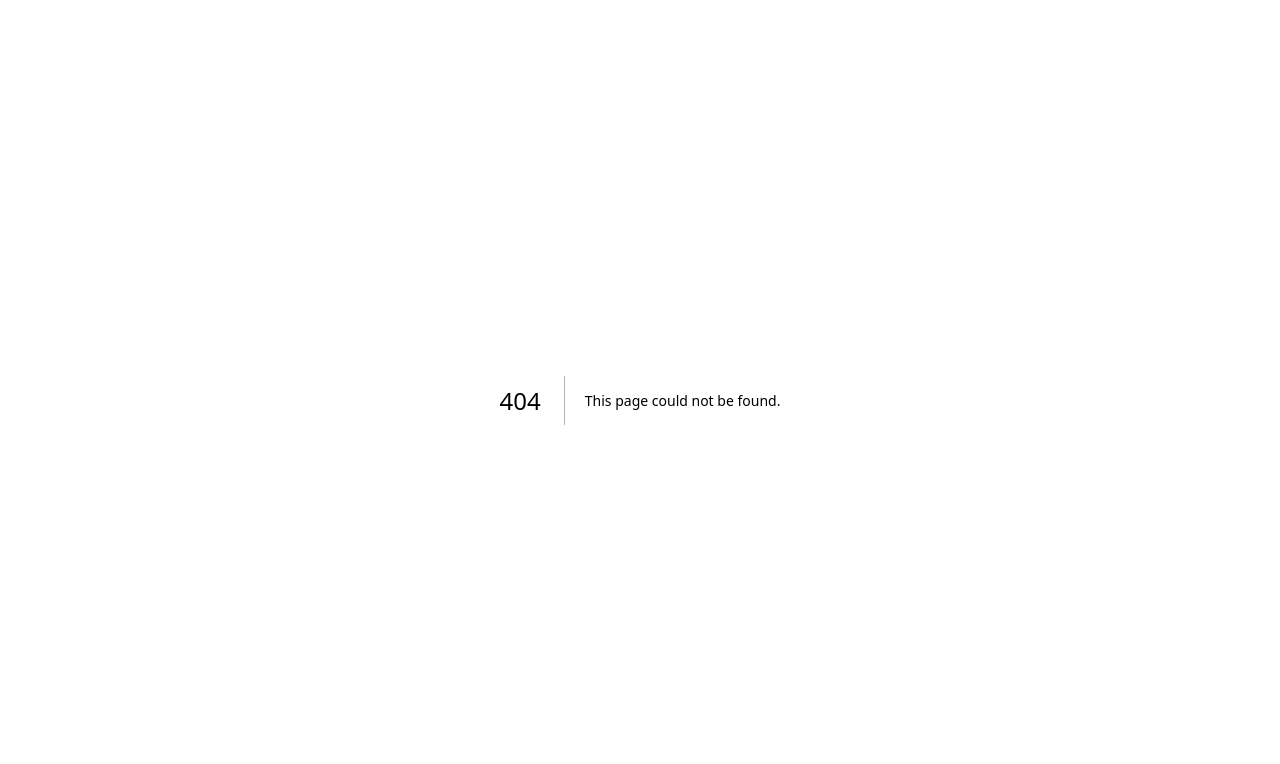
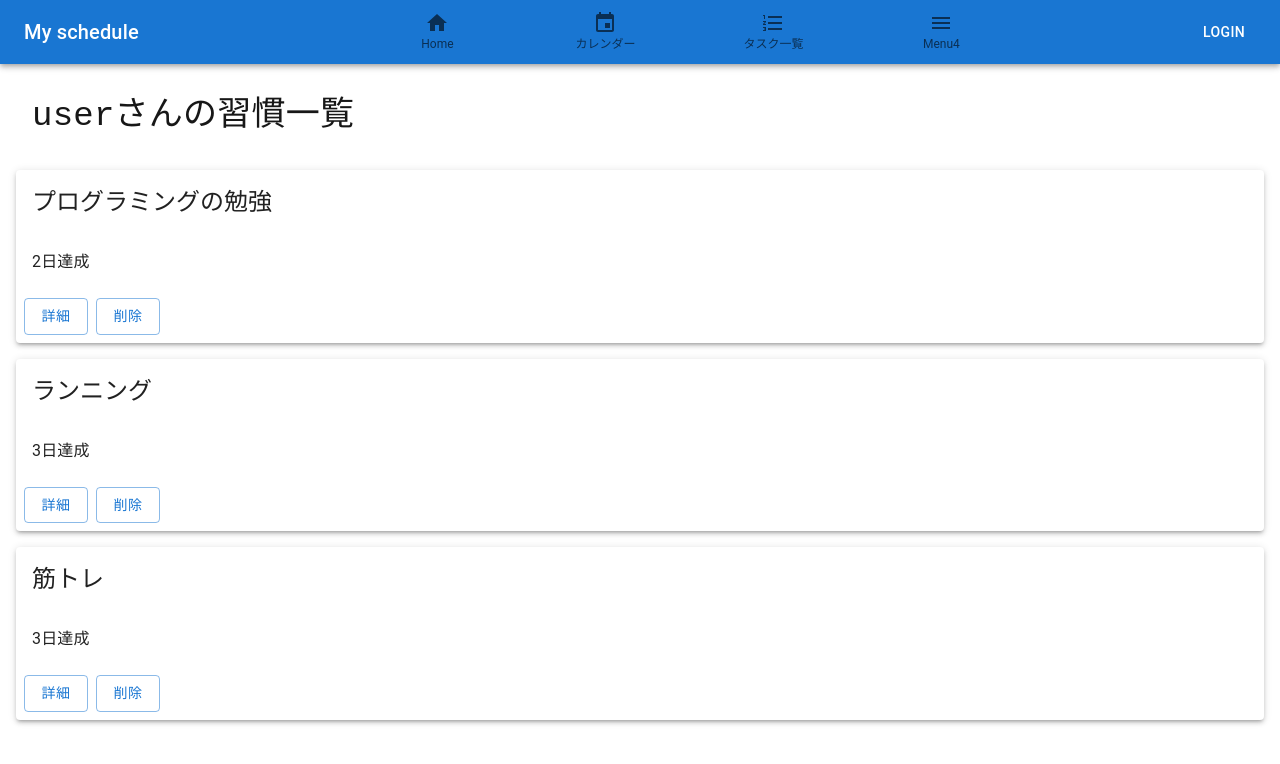
Before and after one commit to s1F102201492/my-schedule, a Next.js app: page /list in a window 1280 px wide. Before the commit this address had no page. Shown: the top 764 px of the page. Built offline with nearby package versions, Linux system fonts and the light colour scheme; what @mui/material-nextjs would draw is missing.

Commit message:
タスク一覧ページ簡単に作成

```diff
--- /dev/null
+++ b/app/allListcomponents/AllTodoItem.tsx
@@ -0,0 +1,50 @@
+import { Button, Card, CardActions, CardContent, CardHeader, Typography } from '@mui/material';
+import React from 'react'
+
+interface TodoProps {
+    id: string;
+    title: string;
+    description: string | null;
+    continuedays: number;
+    checkedDates: Record<string, boolean | undefined>;
+    startdate: string;
+    enddate: string;
+    interval: number | string[];
+    // intervalには数字か配列（曜日を格納する）
+  };
+
+interface TodoItemProps {
+    todo: TodoProps;
+};
+
+const AllTodoItem:React.FC<TodoItemProps> = ({ todo }) => {
+    const descriptionnull = (description:string | null) => {
+        if (description === 'string') { //詳細が書かれている場合はtrue,ない場合はfalse
+            return true;
+        } else {
+            return false;
+        }
+    }
+  return (
+    <div>
+        <Card sx={{ mx: 2, mb: 2, boxShadow: 3 }}>
+            <CardHeader title={todo.title} />
+            <CardContent>
+                {/* <Typography>
+                    詳細:{descriptionnull(todo.description) ? todo.description : 'なし' }
+                </Typography> */}
+                <Typography>
+                    {todo.continuedays}日達成
+                </Typography>
+
+            </CardContent>
+            <CardActions>
+                <Button variant='outlined'>詳細</Button>
+                <Button variant='outlined'>削除</Button>
+            </CardActions>
+        </Card>
+    </div>
+  )
+}
+
+export default AllTodoItem
--- /dev/null
+++ b/app/allListcomponents/AllTodoList.tsx
@@ -0,0 +1,23 @@
+'use client';
+
+import React, { useContext } from 'react';
+import { TodoContext } from '../components/TodoContext';
+import AllTodoItem from './AllTodoItem';
+
+const AllTodoList = () => {
+    const todoContext = useContext(TodoContext);
+
+      if (!todoContext) {
+        throw new Error('TodoContext is undefined. Make sure to use TodoProvider.');
+      }
+
+      const { todos } = todoContext;
+
+  return (
+    <div>
+        {todos.map((todo) => <AllTodoItem key={todo.id} todo={todo} />)}
+    </div>
+  )
+}
+
+export default AllTodoList
--- /dev/null
+++ b/app/components/Detail.tsx
@@ -0,0 +1,9 @@
+import React from 'react'
+
+const Detail = () => {
+  return (
+    <div>Detail</div>
+  )
+}
+
+export default Detail
--- a/app/components/Header.tsx
+++ b/app/components/Header.tsx
@@ -12,6 +12,7 @@ import HomeIcon from '@mui/icons-material/Home';
 import EventIcon from '@mui/icons-material/Event';
 import MenuIcon from '@mui/icons-material/Menu';
 import Link from 'next/link';
+import FormatListNumberedIcon from '@mui/icons-material/FormatListNumbered';
 
 const Header = () => {
   const [value, setValue] = React.useState('');
@@ -49,10 +50,11 @@ const Header = () => {
               href="/calendar"
             />
             <BottomNavigationAction
-              label="Menu3"
-              value='Menu3'
-              icon={<MenuIcon />}
-              href="/"
+              label="タスク一覧"
+              value='list'
+              icon={<FormatListNumberedIcon />}
+              component={Link}
+              href="/list"
             />
             <BottomNavigationAction
               label="Menu4"
--- /dev/null
+++ b/app/list/page.tsx
@@ -0,0 +1,23 @@
+import React from 'react'
+import Header from '../components/Header'
+import AllTodoList from '../allListcomponents/AllTodoList'
+import { Typography } from '@mui/material'
+
+const page = () => {
+  return (
+    <div>
+        <Header />
+        <Typography
+        variant="h4"
+        fontFamily="Monospace"
+        component="div"
+        sx={{ m: 4 }}
+        >
+            userさんの習慣一覧
+        </Typography>
+        <AllTodoList />
+    </div>
+  )
+}
+
+export default page
--- a/app/listcomponents/TodoChecked.tsx
+++ b/app/listcomponents/TodoChecked.tsx
@@ -16,10 +16,10 @@ interface TodoProps {
   };
 
 interface TodoItemProps {
-    todos: TodoProps;
+    todo: TodoProps;
 }
 
-const TodoChecked: React.FC<TodoItemProps> = ({ todos }) => {
+const TodoChecked: React.FC<TodoItemProps> = ({ todo }) => {
   const todoContext = useContext(TodoContext);
 
     if (!todoContext) {
@@ -30,17 +30,17 @@ const TodoChecked: React.FC<TodoItemProps> = ({ todos }) => {
     const todayHyphen = new Date().toISOString().split('T')[0]; // Format today as 'yyyy-mm-dd'
 
     const handleCheck = () => {
-      toggleChecked(todos.id, todayHyphen);
+      toggleChecked(todo.id, todayHyphen);
     };
 
   return (
     <div style={{opacity: 0.4}}>
         <ListItem>
           <Checkbox
-          checked={!!todos.checkedDates[todayHyphen]}
+          checked={!!todo.checkedDates[todayHyphen]}
           onChange={handleCheck} />
-          <ListItemText primary={todos.title} />
-          {todos.continuedays + 1}日目
+          <ListItemText primary={todo.title} />
+          {todo.continuedays + 1}日目
         </ListItem>
     </div>
   )
--- a/app/listcomponents/TodoItem.tsx
+++ b/app/listcomponents/TodoItem.tsx
@@ -16,10 +16,10 @@ interface TodoProps {
   };
 
 interface TodoItemProps {
-    todos: TodoProps;
+    todo: TodoProps;
 };
 
-const TodoItem: React.FC<TodoItemProps> = ({ todos }) => {
+const TodoItem: React.FC<TodoItemProps> = ({ todo }) => {
   const todoContext = useContext(TodoContext);
 
   if (!todoContext) {
@@ -30,17 +30,17 @@ const TodoItem: React.FC<TodoItemProps> = ({ todos }) => {
   const todayHyphen = new Date().toISOString().split('T')[0]; // Format today as 'yyyy-mm-dd'
 
   const handleCheck = () => {
-    toggleChecked(todos.id, todayHyphen);
+    toggleChecked(todo.id, todayHyphen);
   };
 
   return (
     <div>
         <ListItem>
         <Checkbox
-        checked={!!todos.checkedDates[todayHyphen]}
+        checked={!!todo.checkedDates[todayHyphen]}
         onChange={handleCheck} />
-          <ListItemText primary={todos.title} />
-          {todos.continuedays + 1}日目
+          <ListItemText primary={todo.title} />
+          {todo.continuedays + 1}日目
           <IconButton aria-label="delete">
           <DeleteIcon />
           </IconButton>
--- a/app/listcomponents/TodoList.tsx
+++ b/app/listcomponents/TodoList.tsx
@@ -59,14 +59,14 @@ const TodoList: React.FC<TodoListProps> = ({ todos }) => {
     <div>
         {/* 完了していないリスト */}
         <List sx={{ width: '100%', maxWidth: 500 }} disablePadding>
-          {notchecktodos.map((todo:TodoProps) => <TodoItem key={todo.id} todos={todo} />)}
+          {notchecktodos.map((todo:TodoProps) => <TodoItem key={todo.id} todo={todo} />)}
         </List>
         <br />
 
         {/* 完了してしたリスト、うすくする */}
         <Typography variant='h6' m={2}>完了したリスト</Typography>
         <List sx={{ width: '100%', maxWidth: 500 }} disablePadding>
-        {checkedtodos.map((todo:TodoProps) => <TodoChecked key={todo.id} todos={todo} />)}
+        {checkedtodos.map((todo:TodoProps) => <TodoChecked key={todo.id} todo={todo} />)}
         </List>
     </div>
   )
--- a/app/page.tsx
+++ b/app/page.tsx
@@ -31,7 +31,6 @@ export default function Home() {
       >
         {`${year}年${month}月${day}日`}のやることリスト
       </Typography>
-      {/* 今後、必要であれば setTodos も使用できる */}
       <TodoList todos={todos} />
     </div>
   );
```
Also changed, not shown: app/components/calendar.css (deleted, +0 -31 lines).
